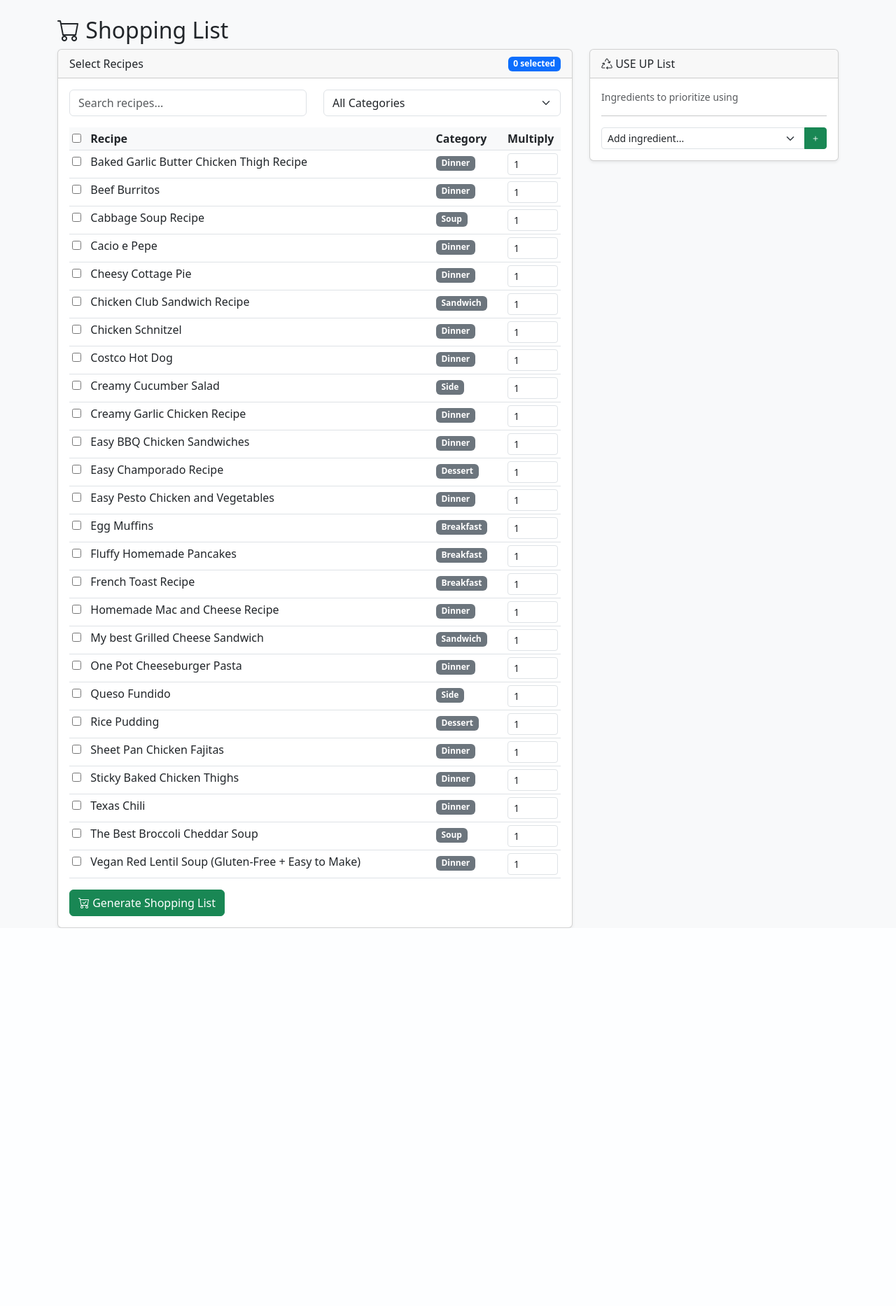
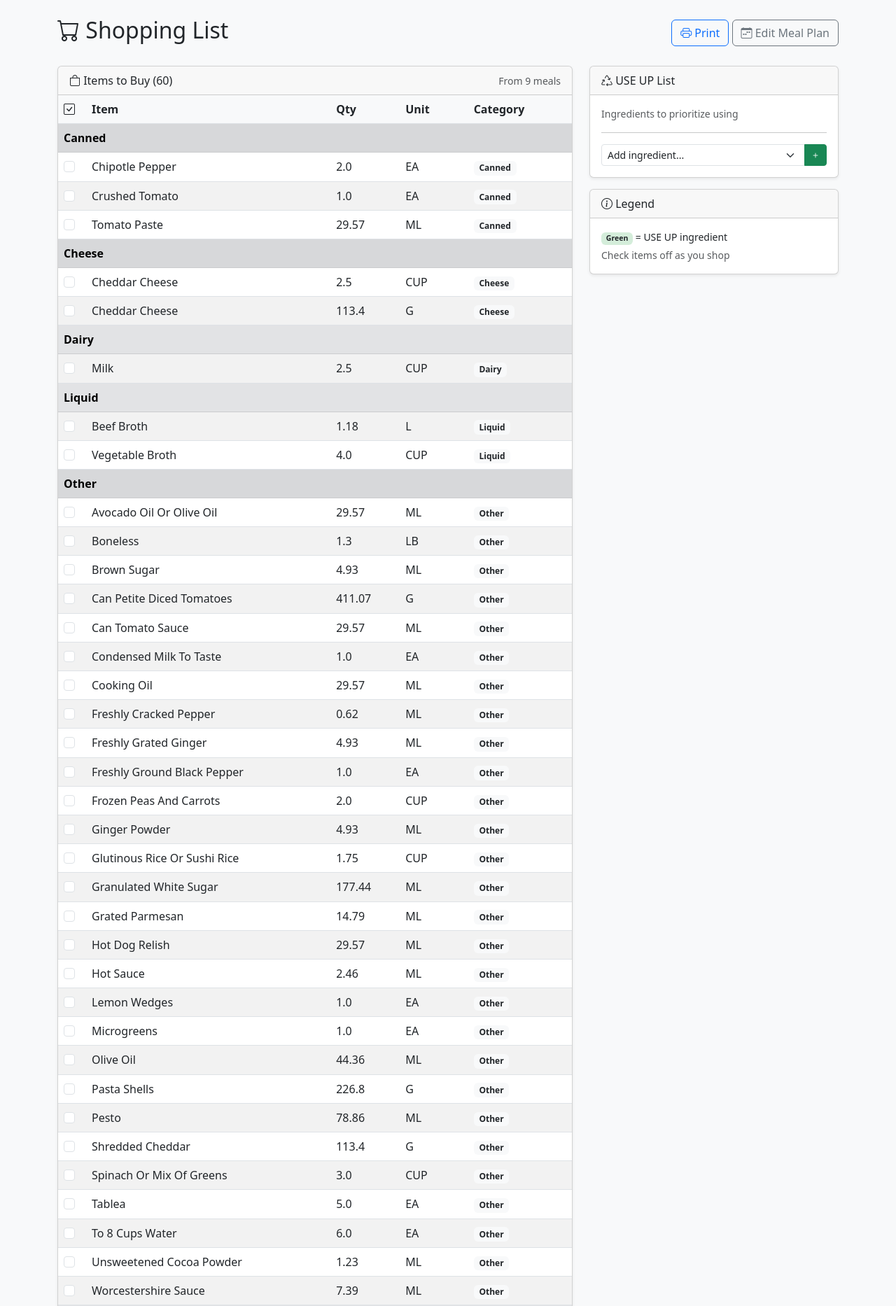
Before and after one commit to devlynallin-alt/Dinner-recipes, a Flask app: page /shopping in a window 1280 px wide. Shown: the part 56-1922 px from the top of the page at 70% size. Before the commit the page ends 1382 px from the top, so only its background shows below. Run offline with Flask 3, Linux system fonts and the light colour scheme; data comes from the database, SQL or seed files in the repository; data that the repository does not hold is empty.

Commit message:
Shopping List now shows items directly from meal plan

```diff
--- a/app.py
+++ b/app.py
@@ -974,10 +974,25 @@ def generate_shopping_list(recipe_ids, multipliers=None):
 
 @app.route('/shopping')
 def shopping_list():
-    recipes = Recipe.query.filter(Recipe.category != 'Archive').order_by(Recipe.name).all()
+    # Get recipes from current meal plan
+    meals = MealPlan.query.filter_by(week=1).all()
+    recipe_ids = {meal.recipe_id for meal in meals if meal.recipe_id}
+
+    # Generate shopping list from meal plan
+    items, subtotal, tax, total = generate_shopping_list(recipe_ids)
+
+    # Get USE UP items for the sidebar
     use_up_items = UseUpItem.query.all()
     ingredients = Ingredient.query.order_by(Ingredient.name).all()
-    return render_template('shopping.html', recipes=recipes, use_up_items=use_up_items, ingredients=ingredients)
+
+    return render_template('shopping.html',
+                         items=items,
+                         subtotal=subtotal,
+                         tax=tax,
+                         total=total,
+                         use_up_items=use_up_items,
+                         ingredients=ingredients,
+                         meal_count=len(recipe_ids))
 
 @app.route('/shopping/generate', methods=['POST'])
 def shopping_generate():
--- a/templates/shopping.html
+++ b/templates/shopping.html
@@ -3,70 +3,87 @@
 {% block title %}Shopping List{% endblock %}
 
 {% block content %}
+<div class="d-flex justify-content-between align-items-center mb-4">
     <h2><i class="bi bi-cart"></i> Shopping List</h2>
+    <div>
+        <button onclick="window.print()" class="btn btn-outline-primary">
+            <i class="bi bi-printer"></i> Print
+        </button>
+        <a href="{{ url_for('meal_plan') }}" class="btn btn-outline-secondary">
+            <i class="bi bi-calendar-week"></i> Edit Meal Plan
+        </a>
+    </div>
+</div>
+
+{% if meal_count == 0 %}
+<div class="alert alert-warning">
+    <i class="bi bi-exclamation-triangle"></i> No meals in your plan.
+    <a href="{{ url_for('meal_plan') }}">Set up your meal plan</a> first.
+</div>
+{% else %}
 
 <div class="row">
     <div class="col-md-8">
         <div class="card">
             <div class="card-header d-flex justify-content-between align-items-center">
-                <span>Select Recipes</span>
-                <span class="badge bg-primary" id="selectedCount">0 selected</span>
+                <span><i class="bi bi-bag"></i> Items to Buy ({{ items|length }})</span>
+                <small class="text-muted">From {{ meal_count }} meals</small>
             </div>
-            <div class="card-body">
-                <!-- Search and Filter -->
-                <div class="row mb-3">
-                    <div class="col-md-6">
-                        <input type="text" id="searchInput" class="form-control" placeholder="Search recipes...">
-                    </div>
-                    <div class="col-md-6">
-                        <select id="categoryFilter" class="form-select">
-                            <option value="">All Categories</option>
-                            <option value="Dinner">Dinner</option>
-                            <option value="Breakfast">Breakfast</option>
-                            <option value="Soup">Soup</option>
-                            <option value="Sandwich">Sandwich</option>
-                            <option value="Dessert">Dessert</option>
-                            <option value="Side">Side</option>
-                        </select>
-                    </div>
-                </div>
-
-                <form method="post" action="{{ url_for('shopping_generate') }}">
-                    <table class="table table-sm" id="recipeTable">
+            <table class="table table-striped mb-0" id="shoppingTable">
                 <thead>
                     <tr>
-                                <th><input type="checkbox" id="selectAll"></th>
-                                <th>Recipe</th>
+                        <th style="width: 40px;"><i class="bi bi-check-square"></i></th>
+                        <th>Item</th>
+                        <th>Qty</th>
+                        <th>Unit</th>
                         <th>Category</th>
-                                <th>Multiply</th>
                     </tr>
                 </thead>
                 <tbody>
-                            {% for recipe in recipes %}
-                            <tr data-name="{{ recipe.name.lower() }}" data-category="{{ recipe.category }}">
+                    {% set current_category = namespace(value='') %}
+                    {% for item in items %}
+                        {% if item.category != current_category.value %}
+                            {% set current_category.value = item.category %}
+                            <tr class="table-secondary">
+                                <td colspan="5"><strong>{{ item.category }}</strong></td>
+                            </tr>
+                        {% endif %}
+                        <tr class="item-row {{ 'use-up-highlight' if item.is_use_up else '' }}">
+                            <td><input type="checkbox" class="form-check-input item-checkbox"></td>
+                            <td class="item-name">{{ item.name }}</td>
                             <td>
-                                    <input type="checkbox" name="recipes" value="{{ recipe.id }}" class="recipe-checkbox">
+                                {% if item.size %}
+                                    {{ item.qty|int }} x {{ item.size|int }}{{ item.unit.lower() }}
+                                {% else %}
+                                    {{ item.qty }}
+                                {% endif %}
                             </td>
-                                <td>{{ recipe.name }}</td>
-                                <td><span class="badge bg-secondary">{{ recipe.category }}</span></td>
-                                <td style="width: 80px;">
-                                    <input type="number" name="multiplier_{{ recipe.id }}" class="form-control form-control-sm" value="1" min="0.5" step="0.5">
-                                </td>
+                            <td>{% if not item.size %}{{ item.unit }}{% endif %}</td>
+                            <td><span class="badge bg-light text-dark">{{ item.category }}</span></td>
+                        </tr>
+                    {% else %}
+                        <tr>
+                            <td colspan="5" class="text-muted">No items needed</td>
                         </tr>
                     {% endfor %}
                 </tbody>
             </table>
-
-                    <button type="submit" class="btn btn-success">
-                        <i class="bi bi-cart-check"></i> Generate Shopping List
-                    </button>
-                </form>
+            {% if items %}
+            <div class="card-footer">
+                <div class="row">
+                    <div class="col text-end">
+                        <span class="text-muted">Subtotal: ${{ '%.2f'|format(subtotal) }}</span> |
+                        <span class="text-muted">Tax: ${{ '%.2f'|format(tax) }}</span> |
+                        <strong>Total: ${{ '%.2f'|format(total) }}</strong>
                     </div>
+                </div>
+            </div>
+            {% endif %}
         </div>
     </div>
 
     <div class="col-md-4">
-        <div class="card">
+        <div class="card mb-3">
             <div class="card-header">
                 <i class="bi bi-recycle"></i> USE UP List
             </div>
@@ -100,50 +117,49 @@
                 </form>
             </div>
         </div>
+
+        <div class="card">
+            <div class="card-header">
+                <i class="bi bi-info-circle"></i> Legend
+            </div>
+            <div class="card-body">
+                <p class="small mb-1">
+                    <span class="badge use-up-highlight text-dark">Green</span> = USE UP ingredient
+                </p>
+                <p class="small mb-0 text-muted">
+                    Check items off as you shop
+                </p>
             </div>
         </div>
+    </div>
+</div>
+{% endif %}
 {% endblock %}
 
 {% block scripts %}
+<style>
+.checked-off {
+    text-decoration: line-through;
+    opacity: 0.5;
+}
+.use-up-highlight {
+    background-color: #d4edda !important;
+}
+@media print {
+    .btn, .card-header form, .col-md-4 { display: none !important; }
+    .col-md-8 { width: 100% !important; }
+}
+</style>
 <script>
-// Select all checkbox
-document.getElementById('selectAll').addEventListener('change', function() {
-    // Only select visible checkboxes
-    document.querySelectorAll('#recipeTable tbody tr:not([style*="display: none"]) .recipe-checkbox').forEach(cb => {
-        cb.checked = this.checked;
+document.querySelectorAll('.item-checkbox').forEach(function(checkbox) {
+    checkbox.addEventListener('change', function() {
+        var row = this.closest('tr');
+        if (this.checked) {
+            row.classList.add('checked-off');
+        } else {
+            row.classList.remove('checked-off');
+        }
     });
-    updateSelectedCount();
 });
-
-// Update selected count
-function updateSelectedCount() {
-    const count = document.querySelectorAll('.recipe-checkbox:checked').length;
-    document.getElementById('selectedCount').textContent = count + ' selected';
-}
-
-// Track checkbox changes
-document.querySelectorAll('.recipe-checkbox').forEach(cb => {
-    cb.addEventListener('change', updateSelectedCount);
-});
-
-// Search and filter function
-function filterRecipes() {
-    const search = document.getElementById('searchInput').value.toLowerCase();
-    const category = document.getElementById('categoryFilter').value;
-
-    document.querySelectorAll('#recipeTable tbody tr').forEach(row => {
-        const name = row.dataset.name;
-        const rowCategory = row.dataset.category;
-
-        const matchesSearch = name.includes(search);
-        const matchesCategory = !category || rowCategory === category;
-
-        row.style.display = (matchesSearch && matchesCategory) ? '' : 'none';
-    });
-}
-
-// Event listeners for search and filter
-document.getElementById('searchInput').addEventListener('input', filterRecipes);
-document.getElementById('categoryFilter').addEventListener('change', filterRecipes);
 </script>
 {% endblock %}
```
Lines whose indentation alone changed are shown as unchanged.
